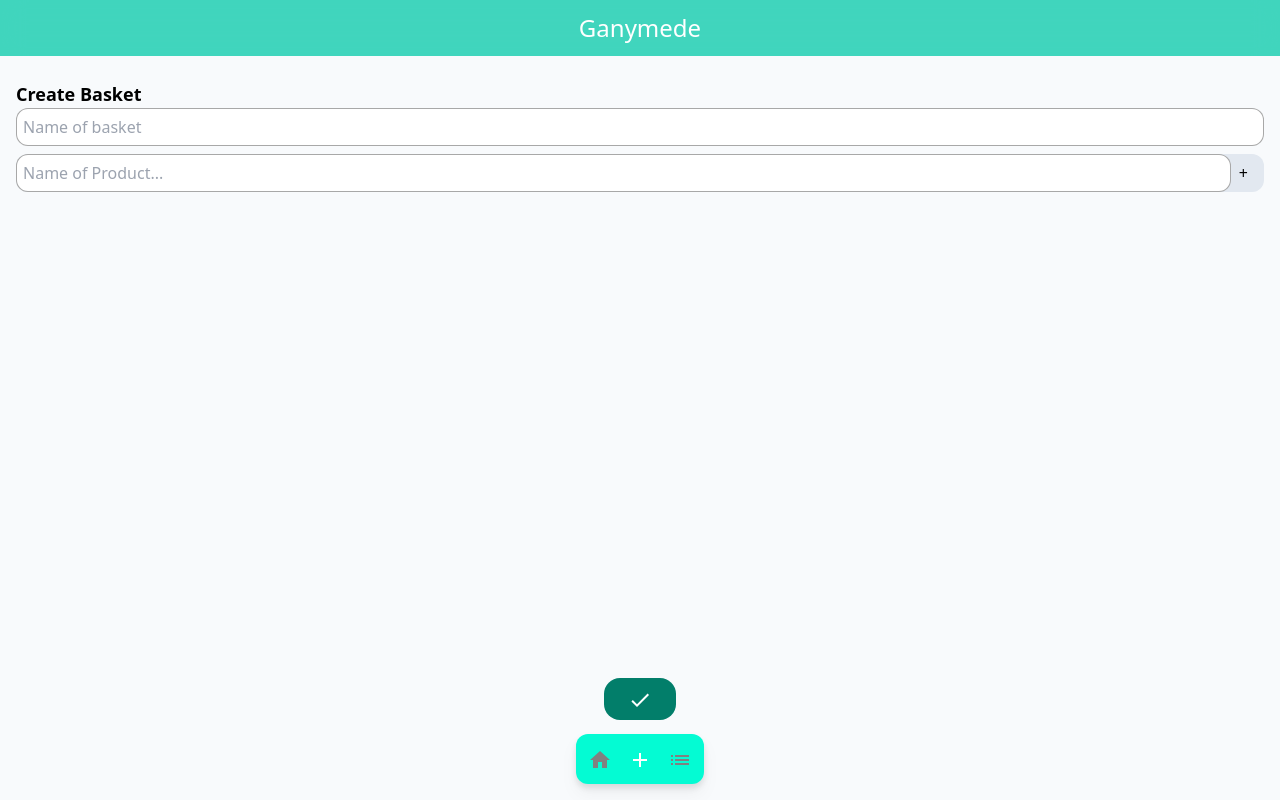
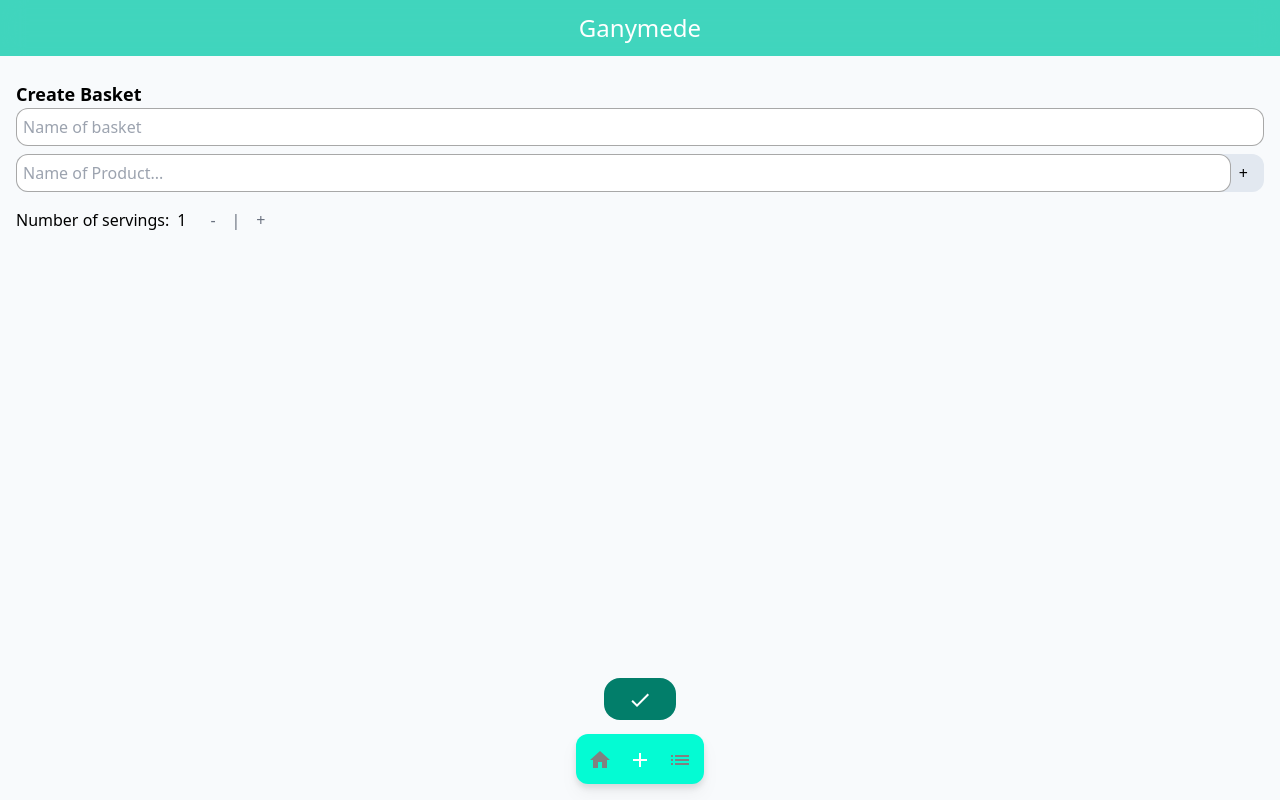
Before and after one commit to bevzzz/hackathon-2023, a Next.js app in the folder ganymede-basket/: page /add in a window 1280 px wide. Built offline with nearby package versions, Linux system fonts and the light colour scheme.

Commit message:
feat: serve counter

```diff
--- a/ganymede-basket/src/components/shoplist/Shoplist.tsx
+++ b/ganymede-basket/src/components/shoplist/Shoplist.tsx
@@ -5,6 +5,7 @@ import CheckIcon from '@mui/icons-material/Check';
 
 export default function Shoplist(): JSX.Element {
     const [items, setItems] = useState<Array<string>>([]);
+    const [serveCounter, setServeCounter] = useState<number>(1);
 
     const handleRemoveItem = (idx: number) => {
         // assigning the list to temp variable
@@ -27,6 +28,17 @@ export default function Shoplist(): JSX.Element {
         <div className='shop-list'>
             <input placeholder="Name of basket" type="text" className="autocomplete-input"></input>
             <Autocompleter addItem={addItem}></Autocompleter>
+            <div className="flex">
+                <span className="flex">
+                    Number of servings:
+                    <span className="px-2"> {serveCounter} </span>
+                    <div className='pl-4 pr-2 flex gap-4 justify-between w-12 text-gray-500'>
+                        <span onClick={() => { if (serveCounter > 1) setServeCounter(serveCounter - 1) }}>-</span>
+                        <span>|</span>
+                        <span onClick={() => { setServeCounter(serveCounter + 1) }}>+</span>
+                    </div>
+                </span>
+            </div>
             <div className='list-container pt-3'>
                 {
                     items.map((item, index) =>
```
